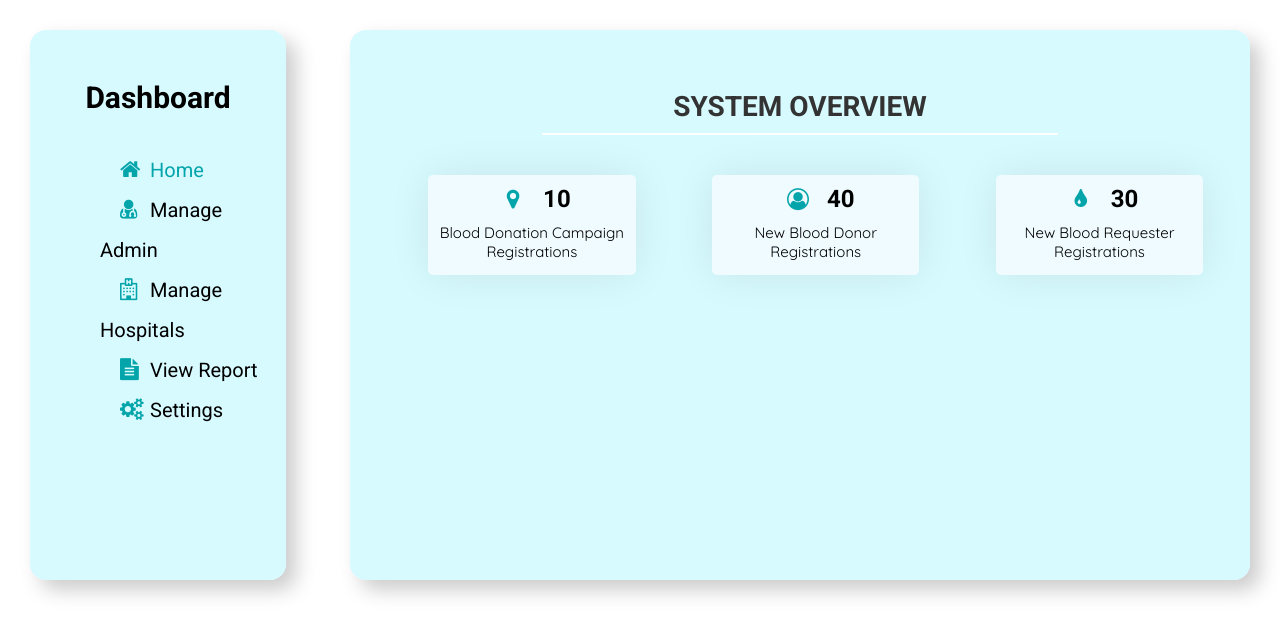
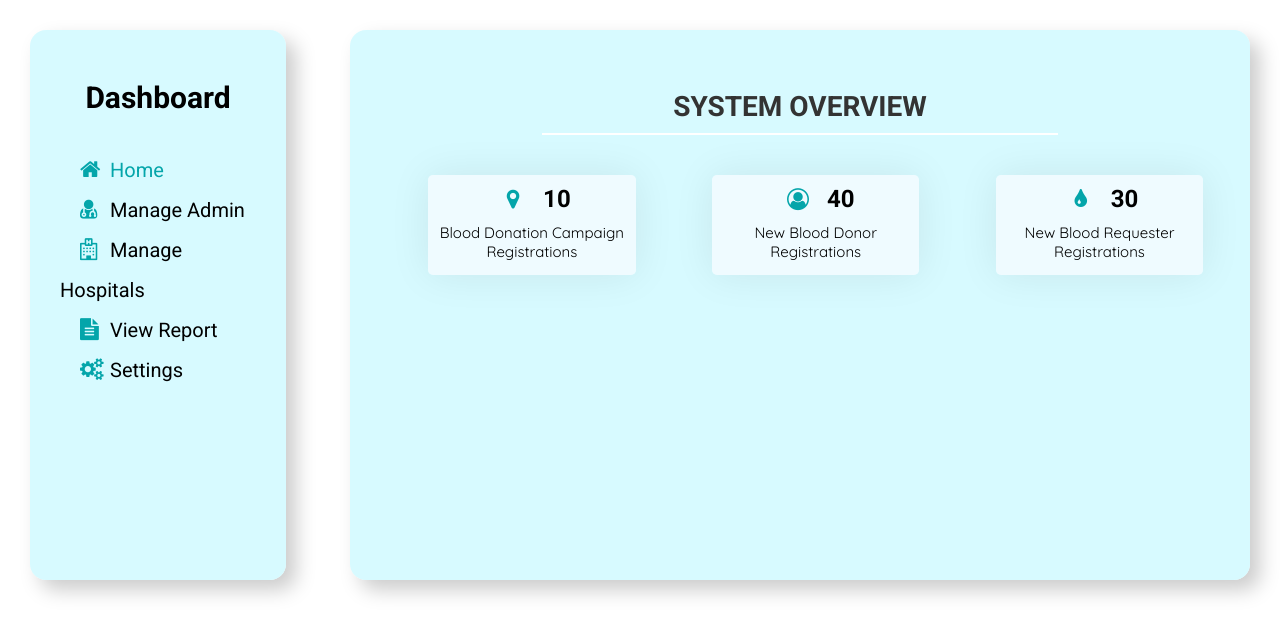
Before and after one commit to madusankanipunajith/blood_bank_management_system_localhost, a PHP site: page /bloodbank/admin/index.php in a window 1280 px wide. Shown: the part 100-736 px from the top of the page. Run offline with PHP 8.4, Linux system fonts and the light colour scheme.

Commit message:
11/06/2020 updates

```diff
--- a/css/style.css
+++ b/css/style.css
@@ -478,7 +478,7 @@ button:hover {
 
 .contain {
     font-size: 20px;
-    margin-left: 50px;
+    margin-left: 10px;
     line-height: 40px;
     text-align: left;
 }
```
